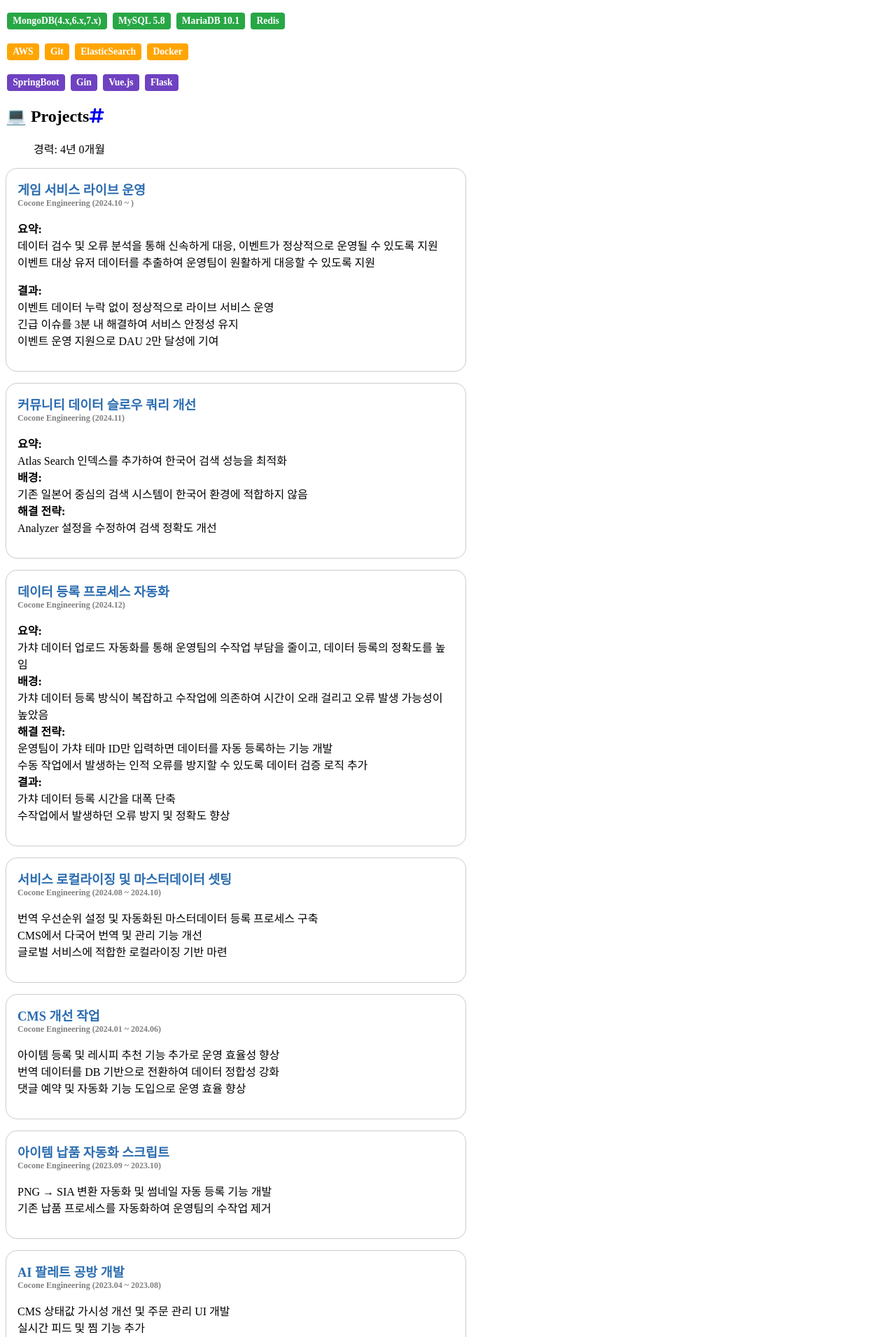
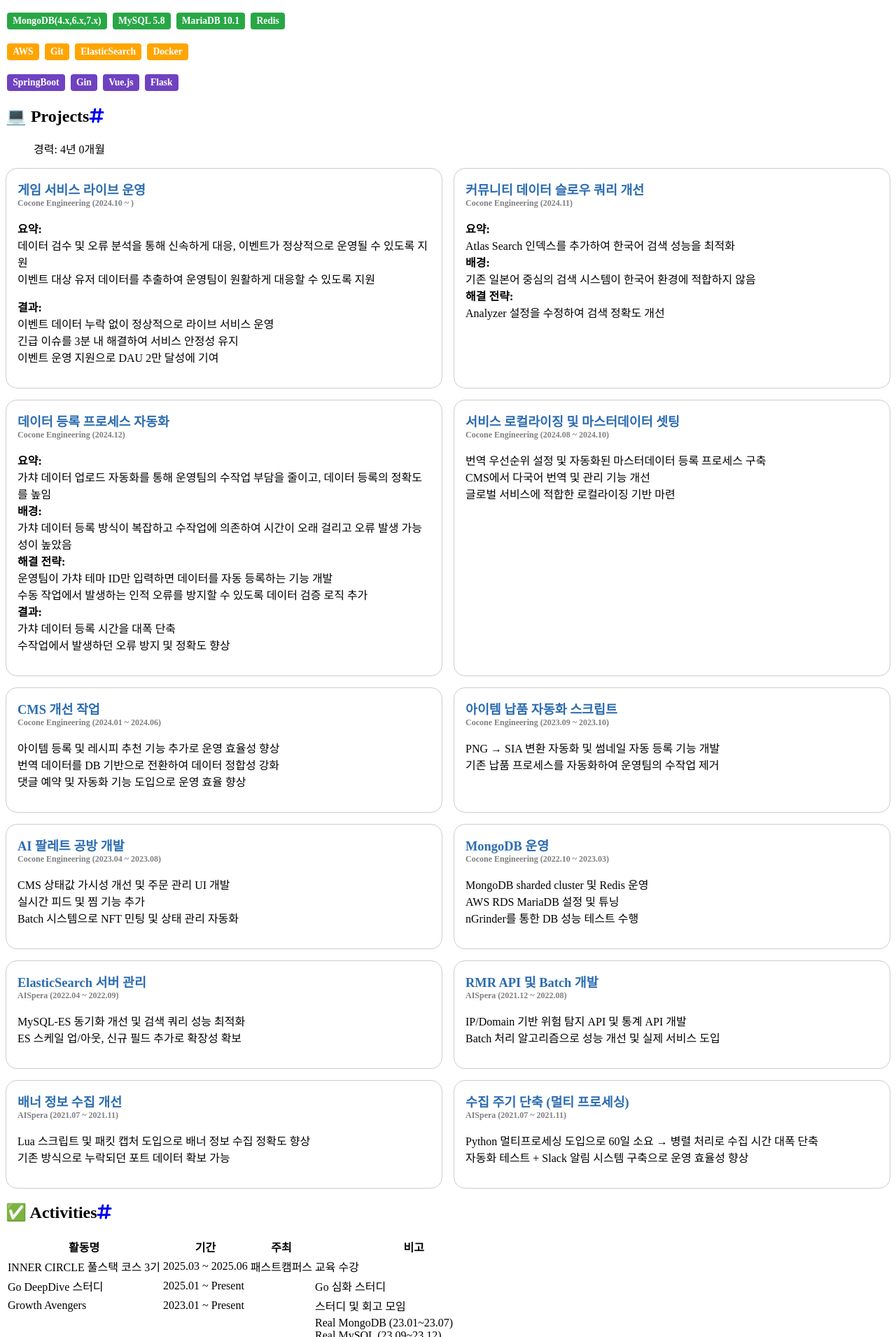
Before and after one commit to youngDaLee/youngdalee.github.io, a Jekyll site: the page built from _tabs/about.md, in a window 1280 px wide. Shown: the part 772-2682 px from the top of the page at 70% size. Built offline with Jekyll 4.4.1, drawn with Linux system fonts in a browser that asks for light colours; cached includes are drawn as plain includes; nearby versions of some CDN libraries; a script that is not in the unit is left out.

Commit message:
fix style

```diff
--- a/_tabs/about.md
+++ b/_tabs/about.md
@@ -70,11 +70,42 @@ Flask
 ## 💻 Projects
 > 경력: 4년 0개월
 
-<div style="display: flex; flex-wrap: wrap; gap: 1rem;">
-
-<div style="width: calc(50% - 0.5rem); border: 1px solid #ccc; border-radius: 1rem; padding: 1rem;">
-  <p style="font-size: 1.15rem; color: #2b6cb0; font-weight: bold;margin:0;">게임 서비스 라이브 운영</p>
-  <p style="font-size: 0.75rem;font-weight: bold;color: gray;margin: 0;">Cocone Engineering (2024.10 ~ )</p>
+<style>
+  .card-container {
+  display: flex;
+  flex-wrap: wrap;
+  gap: 1rem;
+}
+.card-item {
+  border: 1px solid #ccc;
+  border-radius: 1rem;
+  padding: 1rem;
+  /* 모바일 기본: 1열 */
+  flex: 1 1 100%;
+}
+/* 데스크탑: 2열 */
+@media (min-width: 768px) {
+  .card-item {
+    flex: 1 1 45%;
+  }
+}
+.card-title {
+  font-size: 1.15rem;
+  color: #2b6cb0;
+  font-weight: bold;
+  margin:0;
+}
+.card-subtitle {
+  font-size: 0.75rem;
+  font-weight: bold;
+  color: gray;
+  margin: 0;
+}
+</style>
+<div class="card-container">
+<div class="card-item">
+  <p class="card-title">게임 서비스 라이브 운영</p>
+  <p class="card-subtitle">Cocone Engineering (2024.10 ~ )</p>
   <p>
     <b>요약:</b><br>
     데이터 검수 및 오류 분석을 통해 신속하게 대응, 이벤트가 정상적으로 운영될 수 있도록 지원<br>
@@ -88,9 +119,9 @@ Flask
   </p>
 </div>
 
-<div style="width: calc(50% - 0.5rem); border: 1px solid #ccc; border-radius: 1rem; padding: 1rem;">
-  <p style="font-size: 1.15rem; color: #2b6cb0; font-weight: bold;margin:0;">커뮤니티 데이터 슬로우 쿼리 개선</p>
-  <p style="font-size: 0.75rem;font-weight: bold;color: gray;margin: 0;">Cocone Engineering (2024.11)</p>
+<div class="card-item">
+  <p class="card-title">커뮤니티 데이터 슬로우 쿼리 개선</p>
+  <p class="card-subtitle">Cocone Engineering (2024.11)</p>
   <p>
     <b>요약:</b><br>
     Atlas Search 인덱스를 추가하여 한국어 검색 성능을 최적화<br>
@@ -101,9 +132,9 @@ Flask
   </p>
 </div>
 
-<div style="width: calc(50% - 0.5rem); border: 1px solid #ccc; border-radius: 1rem; padding: 1rem;">
-  <p style="font-size: 1.15rem; color: #2b6cb0; font-weight: bold;margin:0;">데이터 등록 프로세스 자동화</p>
-  <p style="font-size: 0.75rem;font-weight: bold;color: gray;margin: 0;">Cocone Engineering (2024.12)</p>
+<div class="card-item">
+  <p class="card-title">데이터 등록 프로세스 자동화</p>
+  <p class="card-subtitle">Cocone Engineering (2024.12)</p>
   <p>
     <b>요약:</b><br>
     가챠 데이터 업로드 자동화를 통해 운영팀의 수작업 부담을 줄이고, 데이터 등록의 정확도를 높임<br>
@@ -118,9 +149,9 @@ Flask
   </p>
 </div>
 
-<div style="width: calc(50% - 0.5rem); border: 1px solid #ccc; border-radius: 1rem; padding: 1rem;">
-  <p style="font-size: 1.15rem; color: #2b6cb0; font-weight: bold;margin:0;">서비스 로컬라이징 및 마스터데이터 셋팅</p>
-  <p style="font-size: 0.75rem;font-weight: bold;color: gray;margin: 0;">Cocone Engineering (2024.08 ~ 2024.10)</p>
+<div class="card-item">
+  <p class="card-title">서비스 로컬라이징 및 마스터데이터 셋팅</p>
+  <p class="card-subtitle">Cocone Engineering (2024.08 ~ 2024.10)</p>
   <p>
     번역 우선순위 설정 및 자동화된 마스터데이터 등록 프로세스 구축<br>
     CMS에서 다국어 번역 및 관리 기능 개선<br>
@@ -129,9 +160,9 @@ Flask
 </div>
 
 <!-- 카드 5 -->
-<div style="width: calc(50% - 0.5rem); border: 1px solid #ccc; border-radius: 1rem; padding: 1rem;">
-  <p style="font-size: 1.15rem; color: #2b6cb0; font-weight: bold;margin:0;">CMS 개선 작업</p>
-  <p style="font-size: 0.75rem;font-weight: bold;color: gray;margin: 0;">Cocone Engineering (2024.01 ~ 2024.06)</p>
+<div class="card-item">
+  <p class="card-title">CMS 개선 작업</p>
+  <p class="card-subtitle">Cocone Engineering (2024.01 ~ 2024.06)</p>
   <p>
     아이템 등록 및 레시피 추천 기능 추가로 운영 효율성 향상<br>
     번역 데이터를 DB 기반으로 전환하여 데이터 정합성 강화<br>
@@ -140,9 +171,9 @@ Flask
 </div>
 
 <!-- 카드 6 -->
-<div style="width: calc(50% - 0.5rem); border: 1px solid #ccc; border-radius: 1rem; padding: 1rem;">
-  <p style="font-size: 1.15rem; color: #2b6cb0; font-weight: bold;margin:0;">아이템 납품 자동화 스크립트</p>
-  <p style="font-size: 0.75rem;font-weight: bold;color: gray;margin: 0;">Cocone Engineering (2023.09 ~ 2023.10)</p>
+<div class="card-item">
+  <p class="card-title">아이템 납품 자동화 스크립트</p>
+  <p class="card-subtitle">Cocone Engineering (2023.09 ~ 2023.10)</p>
   <p>
     PNG → SIA 변환 자동화 및 썸네일 자동 등록 기능 개발<br>
     기존 납품 프로세스를 자동화하여 운영팀의 수작업 제거<br>
@@ -150,9 +181,9 @@ Flask
 </div>
 
 <!-- 카드 7 -->
-<div style="width: calc(50% - 0.5rem); border: 1px solid #ccc; border-radius: 1rem; padding: 1rem;">
-  <p style="font-size: 1.15rem; color: #2b6cb0; font-weight: bold;margin:0;">AI 팔레트 공방 개발</p>
-  <p style="font-size: 0.75rem;font-weight: bold;color: gray;margin: 0;">Cocone Engineering (2023.04 ~ 2023.08)</p>
+<div class="card-item">
+  <p class="card-title">AI 팔레트 공방 개발</p>
+  <p class="card-subtitle">Cocone Engineering (2023.04 ~ 2023.08)</p>
   <p>
     CMS 상태값 가시성 개선 및 주문 관리 UI 개발<br>
     실시간 피드 및 찜 기능 추가<br>
@@ -161,9 +192,9 @@ Flask
 </div>
 
 <!-- 카드 8 -->
-<div style="width: calc(50% - 0.5rem); border: 1px solid #ccc; border-radius: 1rem; padding: 1rem;">
-  <p style="font-size: 1.15rem; color: #2b6cb0; font-weight: bold;margin:0;">MongoDB 운영</p>
-  <p style="font-size: 0.75rem;font-weight: bold;color: gray;margin: 0;">Cocone Engineering (2022.10 ~ 2023.03)</p>
+<div class="card-item">
+  <p class="card-title">MongoDB 운영</p>
+  <p class="card-subtitle">Cocone Engineering (2022.10 ~ 2023.03)</p>
   <p>
     MongoDB sharded cluster 및 Redis 운영<br>
     AWS RDS MariaDB 설정 및 튜닝<br>
@@ -172,9 +203,9 @@ Flask
 </div>
 
 <!-- 카드 9 -->
-<div style="width: calc(50% - 0.5rem); border: 1px solid #ccc; border-radius: 1rem; padding: 1rem;">
-  <p style="font-size: 1.15rem; color: #2b6cb0; font-weight: bold;margin:0;">ElasticSearch 서버 관리</p>
-  <p style="font-size: 0.75rem;font-weight: bold;color: gray;margin: 0;">AISpera (2022.04 ~ 2022.09)</p>
+<div class="card-item">
+  <p class="card-title">ElasticSearch 서버 관리</p>
+  <p class="card-subtitle">AISpera (2022.04 ~ 2022.09)</p>
   <p>
     MySQL-ES 동기화 개선 및 검색 쿼리 성능 최적화<br>
     ES 스케일 업/아웃, 신규 필드 추가로 확장성 확보<br>
@@ -182,9 +213,9 @@ Flask
 </div>
 
 <!-- 카드 10 -->
-<div style="width: calc(50% - 0.5rem); border: 1px solid #ccc; border-radius: 1rem; padding: 1rem;">
-  <p style="font-size: 1.15rem; color: #2b6cb0; font-weight: bold;margin:0;">RMR API 및 Batch 개발</p>
-  <p style="font-size: 0.75rem;font-weight: bold;color: gray;margin: 0;">AISpera (2021.12 ~ 2022.08)</p>
+<div class="card-item">
+  <p class="card-title">RMR API 및 Batch 개발</p>
+  <p class="card-subtitle">AISpera (2021.12 ~ 2022.08)</p>
   <p>
     IP/Domain 기반 위험 탐지 API 및 통계 API 개발<br>
     Batch 처리 알고리즘으로 성능 개선 및 실제 서비스 도입<br>
@@ -192,9 +223,9 @@ Flask
 </div>
 
 <!-- 카드 11 -->
-<div style="width: calc(50% - 0.5rem); border: 1px solid #ccc; border-radius: 1rem; padding: 1rem;">
-  <p style="font-size: 1.15rem; color: #2b6cb0; font-weight: bold;margin:0;">배너 정보 수집 개선</p>
-  <p style="font-size: 0.75rem;font-weight: bold;color: gray;margin: 0;">AISpera (2021.07 ~ 2021.11)</p>
+<div class="card-item">
+  <p class="card-title">배너 정보 수집 개선</p>
+  <p class="card-subtitle">AISpera (2021.07 ~ 2021.11)</p>
   <p>
     Lua 스크립트 및 패킷 캡처 도입으로 배너 정보 수집 정확도 향상<br>
     기존 방식으로 누락되던 포트 데이터 확보 가능<br>
@@ -202,9 +233,9 @@ Flask
 </div>
 
 <!-- 카드 12 -->
-<div style="width: calc(50% - 0.5rem); border: 1px solid #ccc; border-radius: 1rem; padding: 1rem;">
-  <p style="font-size: 1.15rem; color: #2b6cb0; font-weight: bold;margin:0;">수집 주기 단축 (멀티 프로세싱)</p>
-  <p style="font-size: 0.75rem;font-weight: bold;color: gray;margin: 0;">AISpera (2021.07 ~ 2021.11)</p>
+<div class="card-item">
+  <p class="card-title">수집 주기 단축 (멀티 프로세싱)</p>
+  <p class="card-subtitle">AISpera (2021.07 ~ 2021.11)</p>
   <p>
     Python 멀티프로세싱 도입으로 60일 소요 → 병렬 처리로 수집 시간 대폭 단축<br>
     자동화 테스트 + Slack 알림 시스템 구축으로 운영 효율성 향상<br>
```
